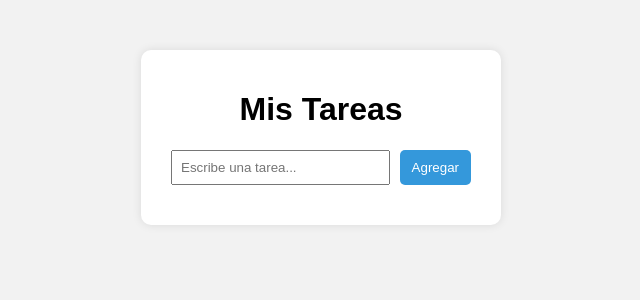
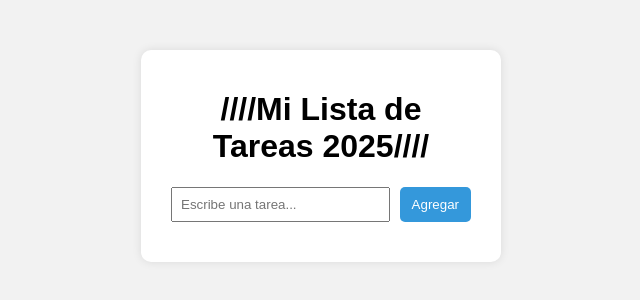
Before and after one commit to cesarkey2/registro-tareas-git, a plain HTML site: page index.html in a window 1280 px wide. Shown: the whole page, without its empty margins (319-959 px from the left). Drawn offline with Linux system fonts and the light colour scheme.

Commit message:
Actualizar título principal

```diff
--- a/index.html
+++ b/index.html
@@ -8,7 +8,7 @@
 </head>
 <body>
   <div class="container">
-    <h1>Mis Tareas</h1>
+    <h1>////Mi Lista de Tareas 2025////</h1>
     <form id="task-form">
       <input type="text" id="task-input" placeholder="Escribe una tarea..." required />
       <button type="submit">Agregar</button>
```
